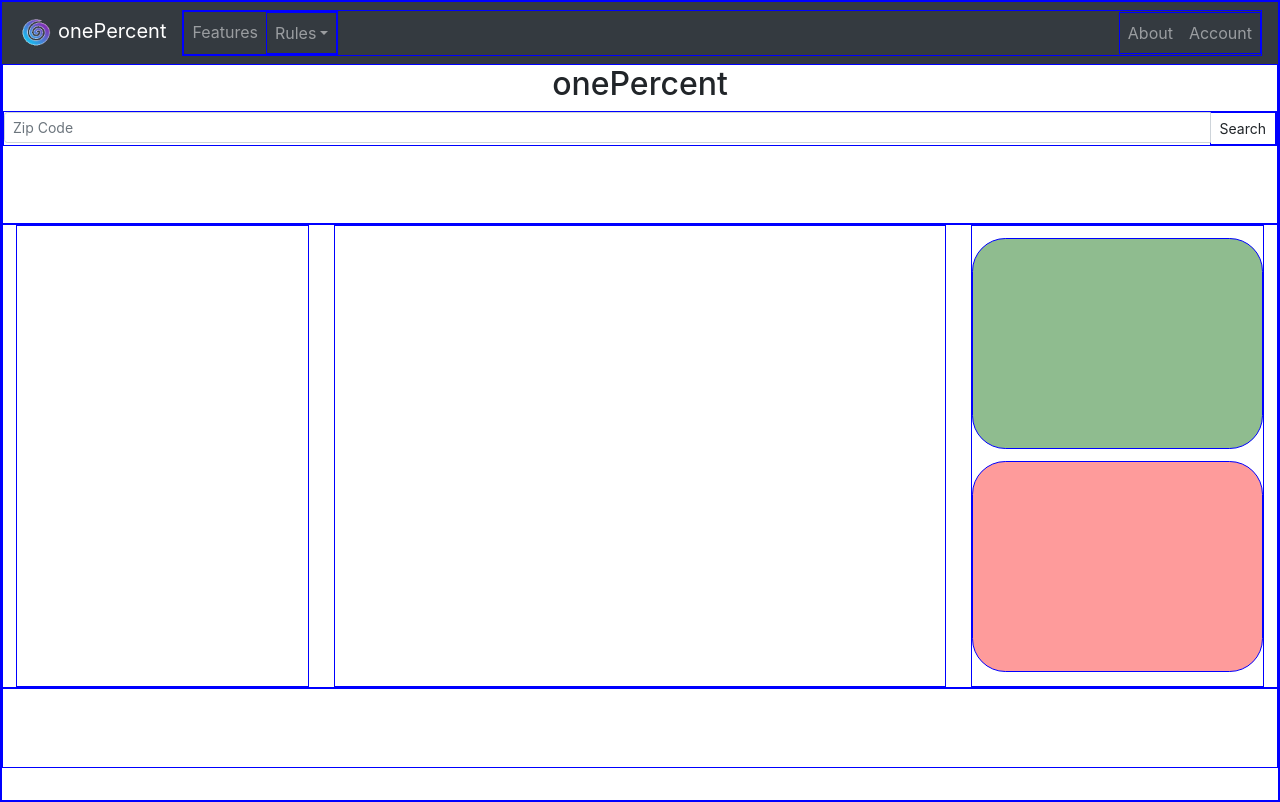
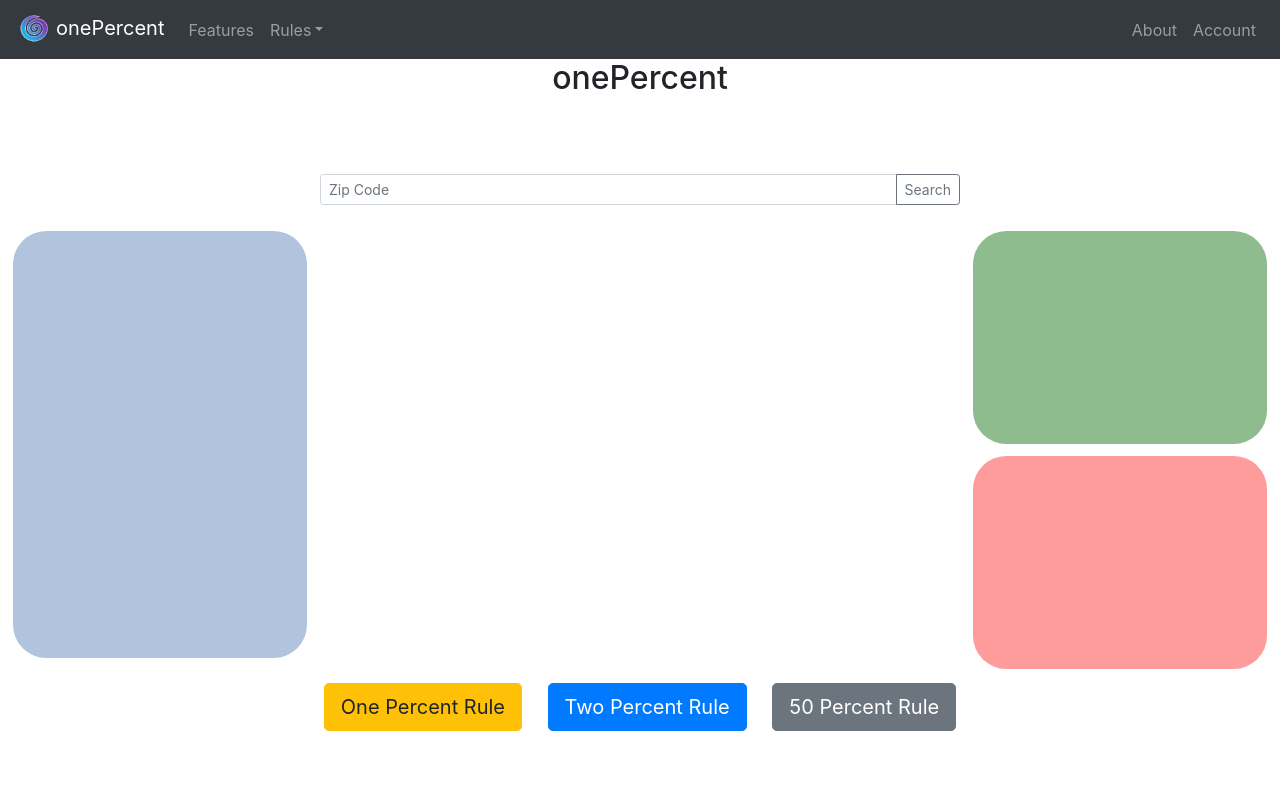
Before and after one commit to reidspeedo/one-percent-rule-react, a React (Create React App) app: page / in a window 1280 px wide. Built offline with nearby package versions, Linux system fonts and the light colour scheme.

Commit message:
continue

```diff
--- a/src/App.css
+++ b/src/App.css
@@ -3,6 +3,10 @@ html, body {
   height: 100%;
   width: 100%;
   margin: 0;
+}
+
+div {
+  /*border: 1px solid blue;*/
 }
 
 .App {
@@ -25,10 +29,6 @@ img[alt='logo-graphic'] {
   margin-bottom: 3px;
 }
 
-div {
-  border: 1px solid blue;
-}
-
 div[id="root"] {
   min-height: 100%;
 }
@@ -39,14 +39,12 @@ div[id="main"] {
 
 /*Top*/
 div.top {
-  /*padding-top: 50px ;*/
   text-align: center;
   height: 20vh;
   width: auto;
 }
 
 /*Middle*/
-
 div.middle {
   height: 58vh;
   width: auto;
@@ -61,6 +59,20 @@ div[id="middle"] {
 
 div.urls {
   width: 23%;
+}
+
+div.zipinput {
+  width: 50%;
+  margin: auto;
+  margin-top: 6%;
+}
+
+div.links {
+  background-color: lightsteelblue;
+  height: 92%;
+  margin-top: 4%;
+  margin-bottom: 4%;
+  border-radius: 25pt;
 }
 
 div[id="cases"] {
@@ -84,15 +96,18 @@ div.cases {
   width: 23%;
 }
 
-
-
-
-
-
-
 div.bottom {
   height: 10vh;
   width: auto;
+}
+
+div.buttons {
+  text-align:center;
+}
+div.button {
+  display:inline-block;
+  margin-left: 1%;
+  margin-right: 1%;
 }
 
 .App-logo {
--- a/src/App.js
+++ b/src/App.js
@@ -10,10 +10,14 @@ class onePercent extends React.Component {
             <NavBar></NavBar>
             <div class="top">
                 <h2>onePercent</h2>
-                <ZipCodeInput></ZipCodeInput>
+                <div class="zipinput">
+                    <ZipCodeInput></ZipCodeInput>
+                </div>
             </div>
             <div class="middle">
-                <div id="middle" class="urls"></div>
+                <div id="middle" class="urls">
+                    <div id="urls" class="links"></div>
+                </div>
                 <div id="middle" class="map"></div>
                 <div id="middle" class="cases">
                     <div id="cases" class="best-case"></div>
@@ -21,6 +25,17 @@ class onePercent extends React.Component {
                 </div>
             </div>
             <div class="bottom">
+                <div class="buttons">
+                    <div class="button">
+                        <button type="button" className="btn btn-warning btn-lg">One Percent Rule</button>
+                    </div>
+                    <div class="button">
+                        <button type="button" className="btn btn-primary btn-lg">Two Percent Rule</button>
+                    </div>
+                    <div class="button">
+                        <button type="button" className="btn btn-secondary btn-lg">50  Percent Rule</button>
+                    </div>
+                </div>
             </div>
         </div>
     )
--- a/src/Components/ZipCodeInput.js
+++ b/src/Components/ZipCodeInput.js
@@ -7,7 +7,7 @@ class ZipCodeInput extends Component {
                 <input type="text" className="form-control" placeholder="Zip Code"
                        aria-label="Recipient's username" aria-describedby="basic-addon2"></input>
                     <div className="input-group-append">
-                        <button className="btn btn-outline-secondary-" type="button">Search</button>
+                        <button className="btn btn-outline-secondary" type="button">Search</button>
                     </div>
             </div>
         );
```
Also changed, not shown: 1 other file (tests, documents, lock files or other folders).
